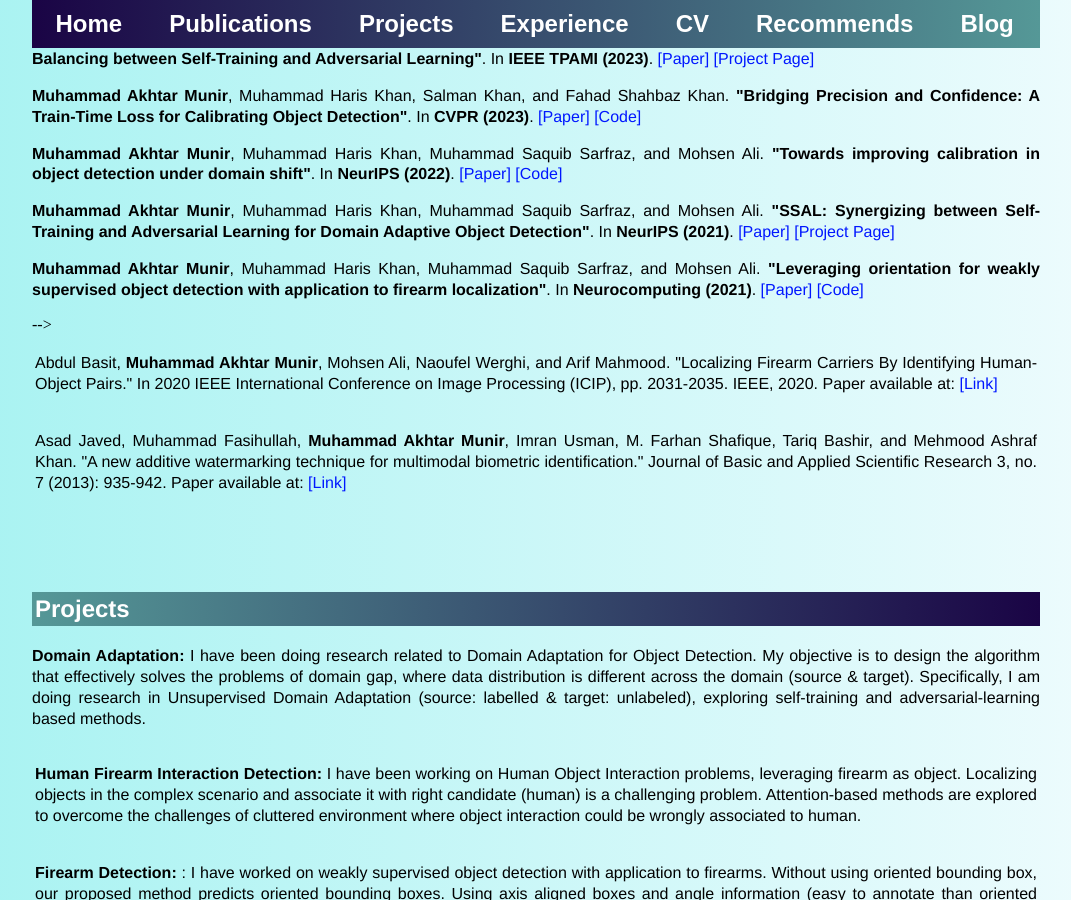
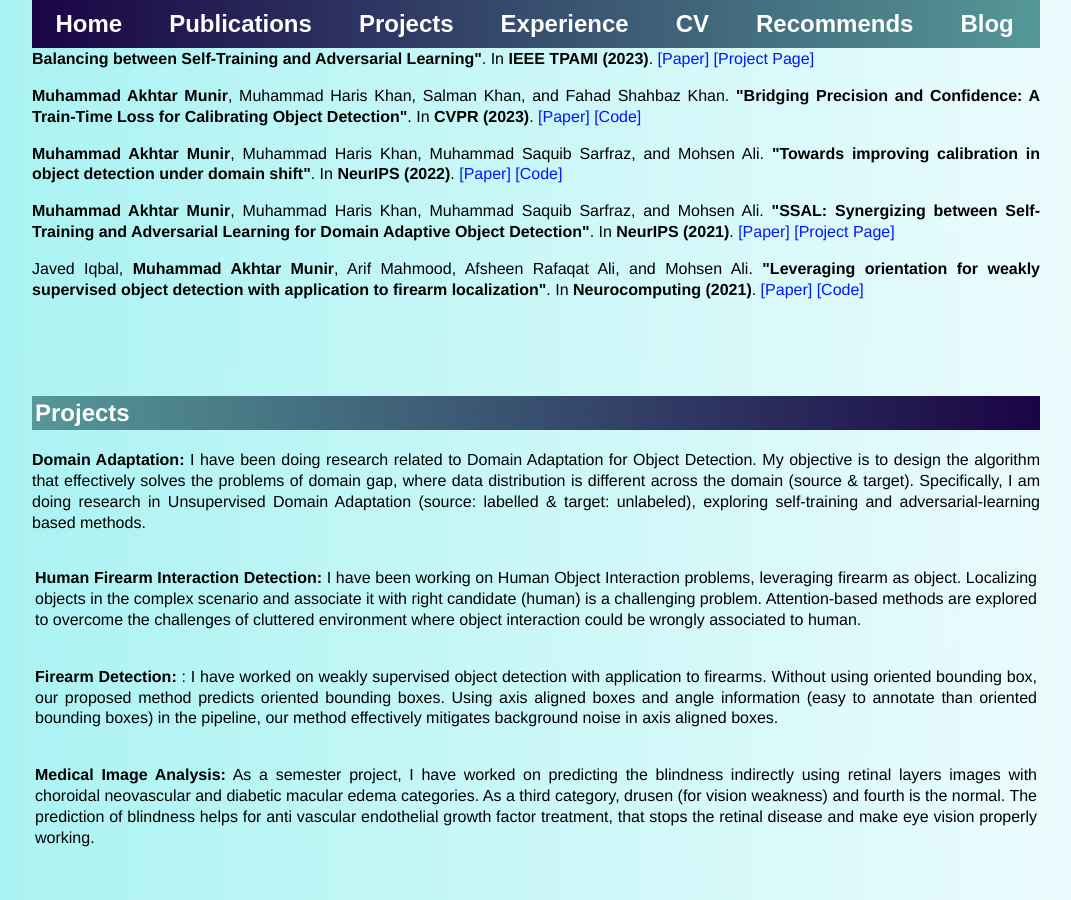
Before and after one commit to akhtarvision/akhtarvision.github.io, a Jekyll site: the page built from index.html, in a window 1280 px wide and 900 px high, scrolled down 606 px. Shown: the whole window, without its empty margins (104-1175 px from the left). Built offline with Jekyll 4.4.1, drawn with Linux system fonts in a browser that asks for light colours.

Commit message:
Update index.html

```diff
--- a/index.html
+++ b/index.html
@@ -94,31 +94,11 @@ title: Akhtar, CV & DL
 	<a href="https://im.itu.edu.pk/synergizing-domain-adaptation/">[Project Page]</a>
 </p>
 
-<p> <strong>Muhammad Akhtar Munir</strong>, Muhammad Haris Khan, Muhammad Saquib Sarfraz, and Mohsen Ali.
+<p> Javed Iqbal, <strong>Muhammad Akhtar Munir</strong>, Arif Mahmood, Afsheen Rafaqat Ali, and Mohsen Ali.
 	<strong>"Leveraging orientation for weakly supervised object detection with application to firearm localization"</strong>. In <strong>Neurocomputing (2021)</strong>.
 	<a href="https://www.sciencedirect.com/science/article/abs/pii/S092523122100151X">[Paper]</a>
 	<a href="https://github.com/akhtarvision/orientation-aware-firearm-detection">[Code]</a>
 </p>
-
-<!--
-
-<tr>
-<!-- <td> <br></td> -->
-<td>
-<p> Abdul Basit, <strong>Muhammad Akhtar Munir</strong>, Mohsen Ali, Naoufel Werghi, and Arif Mahmood.
-		"Localizing Firearm Carriers By Identifying Human-Object Pairs." In 2020 IEEE International Conference on Image Processing (ICIP), pp. 2031-2035. IEEE, 2020.
-            Paper available at: <a href="https://ieeexplore.ieee.org/document/9190886">[Link]</a></p>
-</td>
-</tr>
-
-		<tr>
-<!-- <td> <br>&nbsp;</td> -->
-<td>
-<p> Asad Javed, Muhammad Fasihullah, <strong>Muhammad Akhtar Munir</strong>, Imran Usman, M. Farhan Shafique, Tariq Bashir, and Mehmood Ashraf Khan.
-	"A new additive watermarking technique for multimodal biometric identification." Journal of Basic and Applied Scientific Research 3, no. 7 (2013): 935-942.
-            Paper available at: <a href="https://www.textroad.com/pdf/JBASR/J.%20Basic.%20Appl.%20Sci.%20Res.,%203(7)935-942,%202013.pdf">[Link]</a></p>
-</td>
-</tr> -->
 
 </table>
 
```
